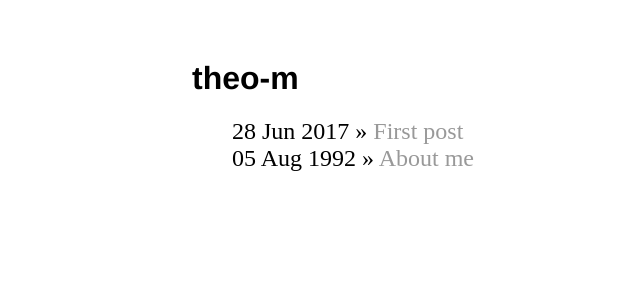
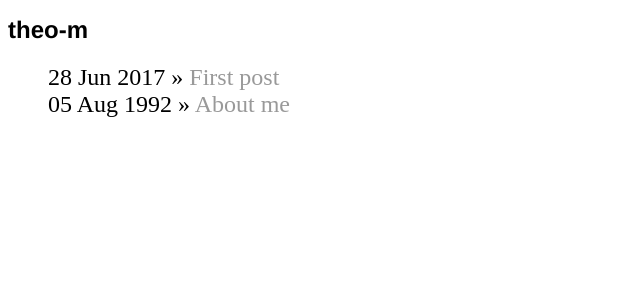
Before and after one commit to theo-m/theo-m.github.io, a Jekyll site: the page built from index.html, in a window 1280 px wide. Shown: the top 300 px of the page, without its empty margins (0-640 px from the left). Built offline with Jekyll 4.4.1, drawn with Linux system fonts in a browser that asks for light colours.

Commit message:
Not centered

```diff
--- a/css/main.css
+++ b/css/main.css
@@ -1,5 +1,5 @@
 body {
-    margin: 60px auto;
+    /*margin: 60px auto;*/
     width: 70%;
 }
 nav ul, footer ul {
@@ -20,7 +20,7 @@ a:hover {
     text-decoration: underline;
 }
 h1 {
-    font-size: 2em;
+    font-size: 1.5em;
     font-family:'Helvetica', 'Arial', 'Sans-Serif';
 }
 p {
```
